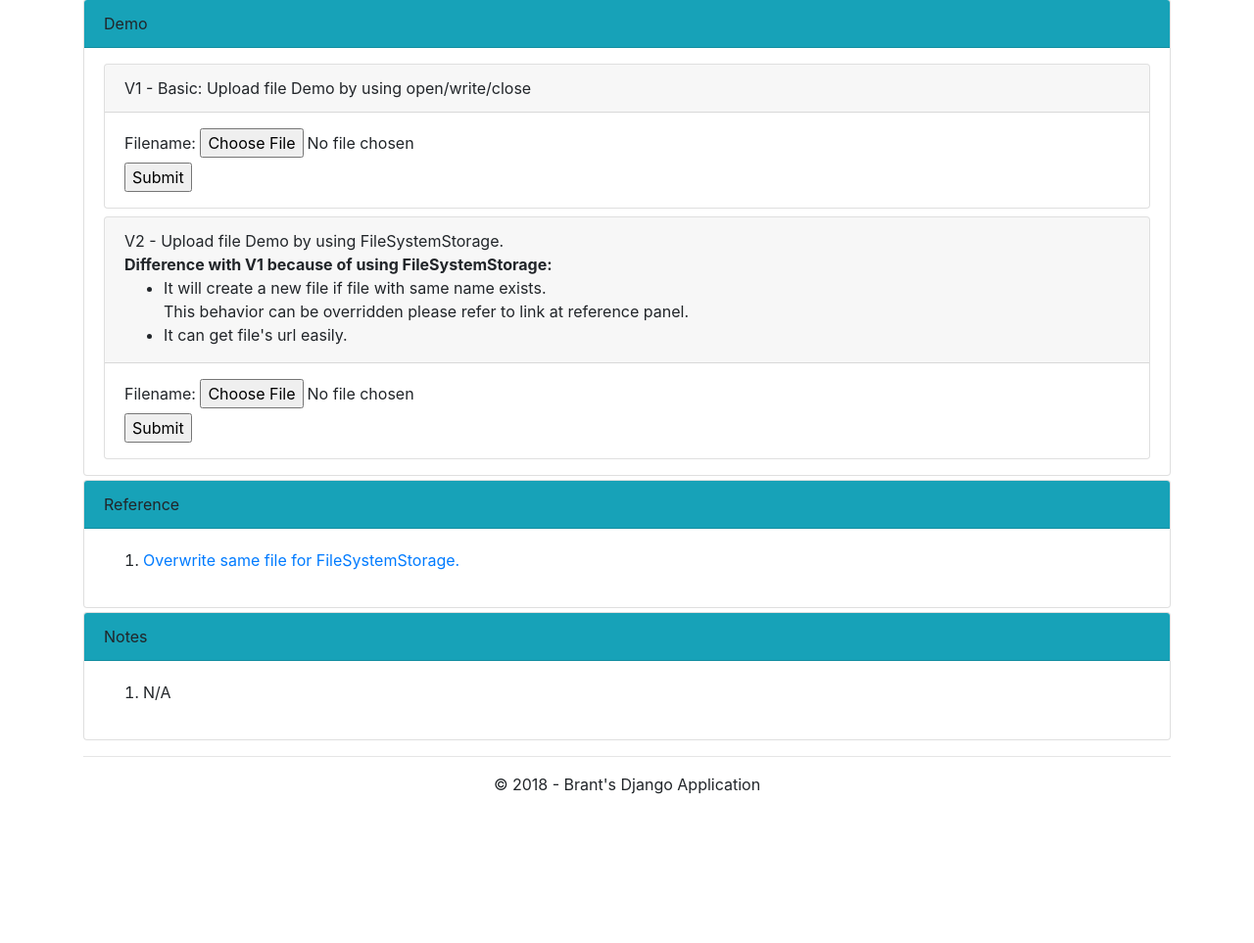
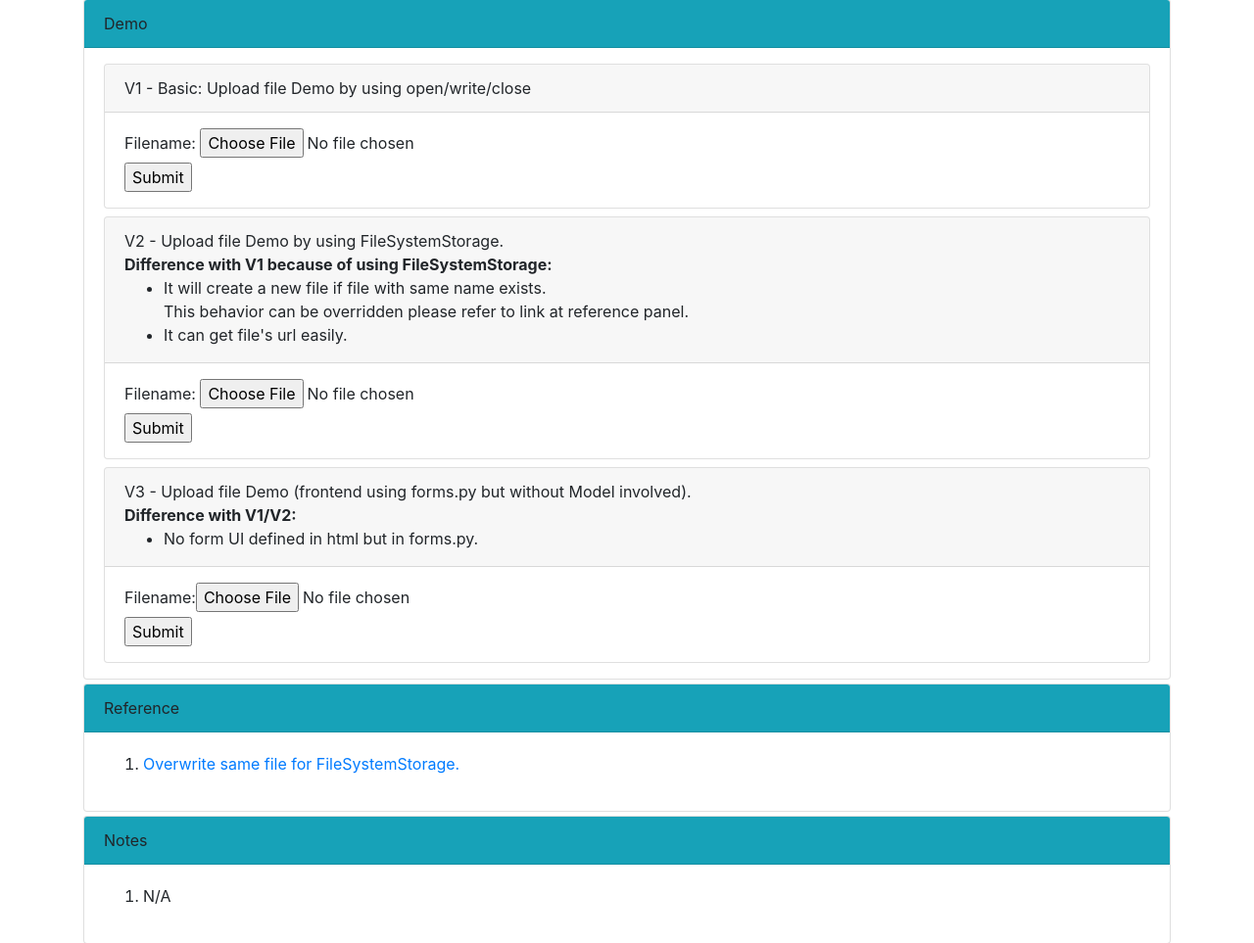
Before and after one commit to xkdcc/Django101, a Django app: page /uploadfiles/ in a window 1280 px wide. Shown: the part 263-1226 px from the top of the page at 98% size. Before the commit the page ends 1074 px from the top, so only its background shows below. Run offline with Django 3.2, Linux system fonts and the light colour scheme; some libraries are stand-ins or nearby versions.

Commit message:
Implement v3 demo!

```diff
--- /dev/null
+++ b/uploadfiles/forms.py
@@ -0,0 +1,4 @@
+from django import forms
+
+class UploadFileForm(forms.Form):
+    v3file = forms.FileField(max_length=50, label="Filename")
--- a/uploadfiles/templates/uploadfiles/index.html
+++ b/uploadfiles/templates/uploadfiles/index.html
@@ -65,6 +65,33 @@
             {% endif %}
           </div>
         </div>
+        <div class="card my-2">
+          <div class="card-header pb-0">
+            V3 - Upload file Demo (frontend using forms.py but without Model involved). <br>
+            <b>Difference with V1/V2: </b>
+            <ul>
+              <li>No form UI defined in html but in forms.py.
+            </ul>
+          </div>
+          <div class="card-body py-2">
+            <form action="{% url 'uploadfiles:v3' %}" method="post" enctype="multipart/form-data" class="my-2">
+              {% csrf_token %}
+              {{ form }}
+              <br />
+              <input type="submit" name="submit" value="Submit" />
+            </form>
+            {% if messages and version == "v3" %}
+              {% for message in messages %}
+                <div class="alert {{ message.tags }} my-1" id="msg" role="alert">
+                  <button type="button" class="close" data-dismiss="alert" aria-label="Close">
+                    <span aria-hidden="true">&times;</span>
+                  </button>
+                  {{ message }}
+                </div>
+              {% endfor %}
+            {% endif %}
+          </div>
+        </div>
     </div>
   </div>
 </section>
--- a/uploadfiles/urls.py
+++ b/uploadfiles/urls.py
@@ -22,4 +22,5 @@ urlpatterns = [
     path('', views.home, name='home'),
     path('v1/', views.demo_uploadfiles_v1, name='v1'),
     path('v2/', views.demo_uploadfiles_v2, name='v2'),
+    path('v3/', views.demo_uploadfiles_v3, name='v3'),
 ]
--- a/uploadfiles/views.py
+++ b/uploadfiles/views.py
@@ -4,12 +4,14 @@ from django.core.files.storage import FileSystemStorage
 from django.conf import settings
 from django.contrib import messages
 from django.utils.safestring import mark_safe
+from .forms import UploadFileForm
 
 
 # Create your views here.
 def home(request):
-    return render(request, 'uploadfiles/index.html')
-
+    # Initialize UploadFileForm for v3 demo
+    form = UploadFileForm()
+    return render(request, 'uploadfiles/index.html', context = {'form': form})
 
 def demo_uploadfiles_v1(request):
     '''
@@ -48,6 +50,22 @@ def demo_uploadfiles_v2(request):
 
         return render(request, 'uploadfiles/index.html', context = {'version': "v2", 'uploaded_file_url': uploaded_file_url})
 
+    return render(request, 'uploadfiles/index.html')
 
+def demo_uploadfiles_v3(request):
+    '''
+    Using FileSystemStorage and form but no model
+    '''
+    form = UploadFileForm()
+    if request.method == 'POST' and request.FILES['v3file']:
+        form = UploadFileForm(request.POST, request.FILES)
+        if form.is_valid():
+            myfile = request.FILES['v3file']
+            fs = FileSystemStorage()
+            filename = fs.save(myfile.name, myfile)
+            uploaded_file_url = fs.url(filename)
 
-    return render(request, 'uploadfiles/index.html')
+            messages.add_message(request, messages.SUCCESS, mark_safe("Upload <a href='{}'>{}</a> successfully!".format(uploaded_file_url, myfile.name)))
+            return render(request, 'uploadfiles/index.html', context = {'version': "v3", 'uploaded_file_url': uploaded_file_url, 'form': form})
+
+    return render(request, 'uploadfiles/index.html', context = {'form': form})
```
